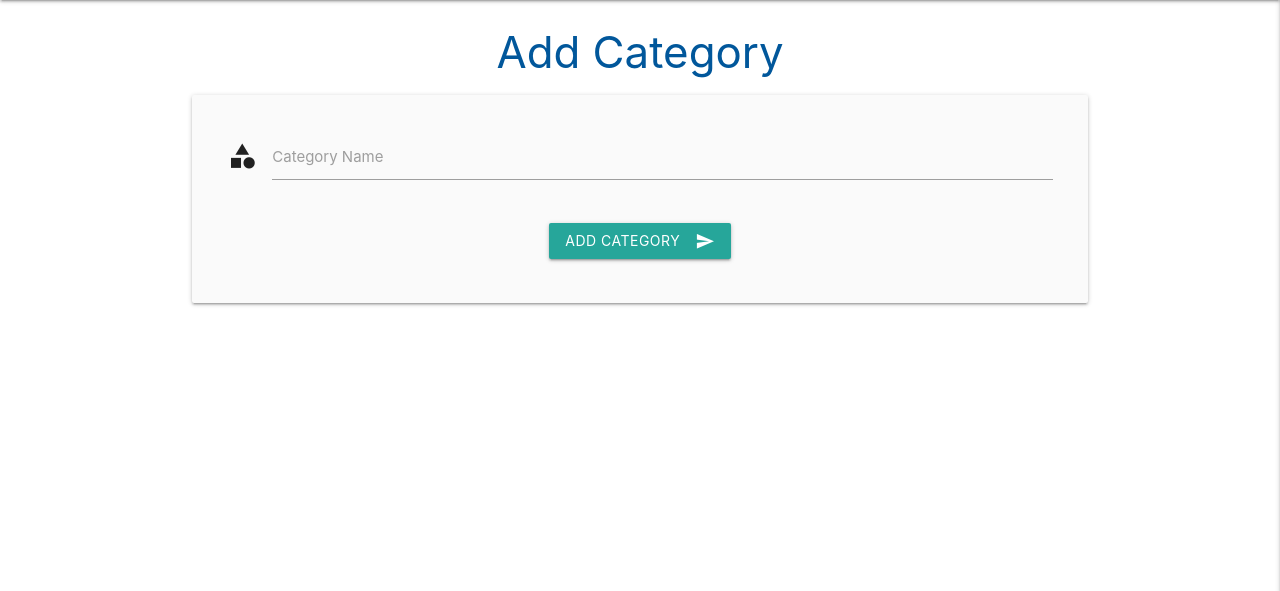
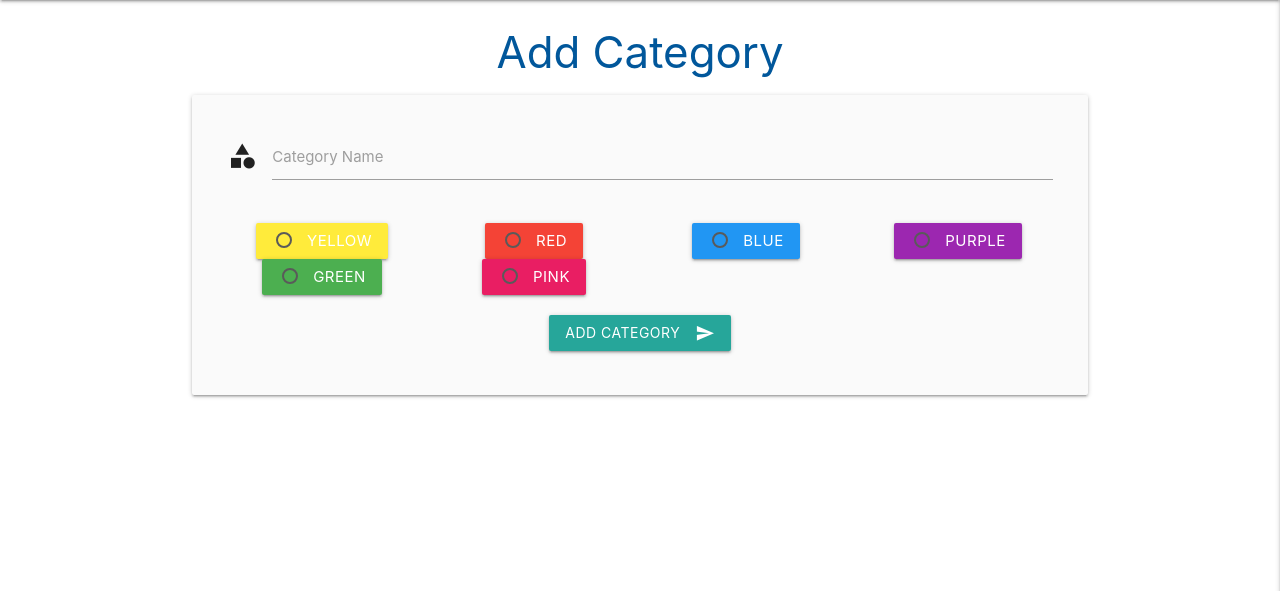
Before and after one commit to pawoods/task-manager-mongo, a Flask app: page /add_category in a window 1280 px wide. Shown: the part 64-655 px from the top of the page. Run offline with Flask 3, Linux system fonts and the light colour scheme; some libraries are stand-ins or nearby versions.

Commit message:
adds category color select and update

```diff
--- a/app.py
+++ b/app.py
@@ -166,7 +166,8 @@ def get_categories():
 def add_category():
     if request.method == "POST":
         category = {
-            "category_name": request.form.get("category_name")
+            "category_name": request.form.get("category_name"),
+            "category_color": request.form.get("category_color")
         }
         mongo.db.categories.insert_one(category)
         flash("New category added")
@@ -179,7 +180,8 @@ def add_category():
 def edit_category(category_id):
     if request.method == "POST":
         edit = {
-            "category_name": request.form.get("category_name")
+            "category_name": request.form.get("category_name"),
+            "category_color": request.form.get("category_color")
         }
         mongo.db.categories.replace_one({"_id": ObjectId(category_id)}, edit)
         flash("Category successfully updated")
--- a/static/css/style.css
+++ b/static/css/style.css
@@ -4,3 +4,9 @@
 .btn-small {
     margin: 5px;
 }
+.test {
+    background-color: red;
+}
+.hidden {
+    display: none;
+}
--- a/templates/add_category.html
+++ b/templates/add_category.html
@@ -5,13 +5,52 @@
 
     <div class="row card-panel grey lighten-5">
         <form class="col s12" method="POST" action="{{ url_for('add_category') }}">
-            <!-- task_name -->
+            <!-- category_name -->
             <div class="row">
                 <div class="input-field col s12">
                     <i class="material-icons prefix">category</i>
                     <input id="category_name" name="category_name" minlength="3"
                     maxlength="25" type="text" class="validate" required>
                     <label for="category_name">Category Name</label>
+                </div>
+            </div>
+            <!-- category_color -->
+            <div class="row">
+                <div class="col s12 m4 l3 center-align">
+                    <label class="btn yellow">
+                        <input value="yellow" name="category_color" type="radio" required/>
+                        <span>Yellow</span>
+                    </label>
+                </div>
+                <div class="col s12 m4 l3 center-align">
+                    <label class="btn red">
+                        <input value="red" name="category_color" type="radio" />
+                        <span>Red</span>
+                    </label>
+                </div>
+                <div class="col s12 m4 l3 center-align">
+                    <label class="btn blue">
+                        <input value="blue" name="category_color" type="radio" />
+                        <span>Blue</span>
+                    </label>
+                </div>
+                <div class="col s12 m4 l3 center-align">
+                    <label class="btn purple">
+                        <input value="purple" class="hidden" name="category_color" type="radio"/>
+                        <span>Purple</span>
+                    </label>
+                </div>
+                <div class="col s12 m4 l3 center-align">
+                    <label class="btn green">
+                        <input value="green" name="category_color" type="radio" />
+                        <span>Green</span>
+                    </label>
+                </div>
+                <div class="col s12 m4 l3 center-align">
+                    <label class="btn pink">
+                        <input value="pink" name="category_color" type="radio" />
+                        <span>Pink</span>
+                    </label>
                 </div>
             </div>
             <!-- submit -->
--- a/templates/categories.html
+++ b/templates/categories.html
@@ -15,7 +15,7 @@
     <div class="row">
         {% for cat in categories %}
             <div class="col s12 m6 l3 center-align">
-                <div class="card blue-grey darken-1">
+                <div class="card {{ cat.category_color }}">
                     <div class="card-content white-text">
                         <span class="card-title">{{ cat.category_name }}</span>
                     </div>
```
Also changed, not shown: templates/edit_category.html (+47 -0 lines).
